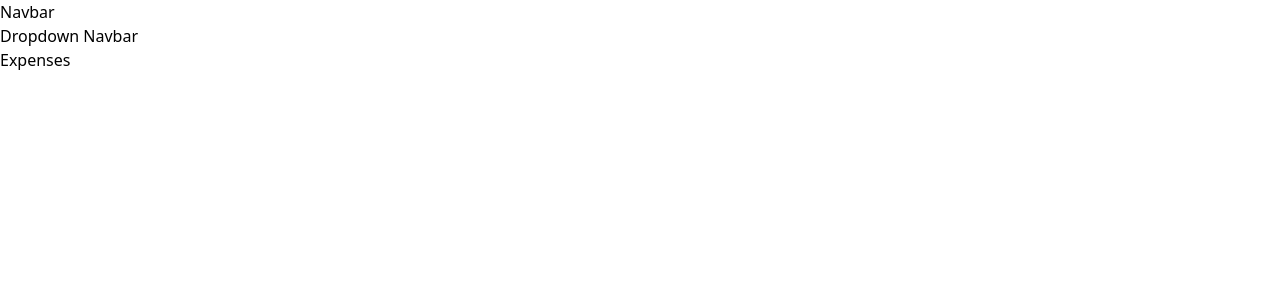
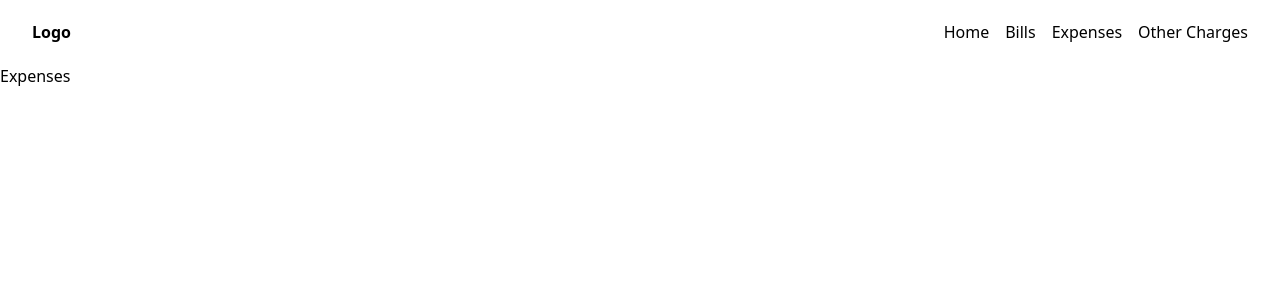
Before and after one commit to mayaheilpern/PennyWise, a React (Create React App) app in the folder project-2/: page /expense in a window 1280 px wide. Shown: the top 300 px of the page. Built offline with nearby package versions, Linux system fonts and the light colour scheme; no server answers.

Commit message:
created base table on bill

```diff
--- a/project-2/src/App.js
+++ b/project-2/src/App.js
@@ -1,3 +1,4 @@
+import { useState, useEffect } from "react";
 import { Routes, Route } from "react-router-dom";
 import Navbar from "./Components/Navbar";
 import DropdownNav from "./Components/DropdownNav";
@@ -7,10 +8,29 @@ import Expense from "./Components/Expense";
 import Other from "./Components/Other";
 
 function App() {
+
+  const [toggle, setToggle] = useState(false);
+
+  const open = () => {
+    setToggle(!toggle);
+  }
+
+  useEffect(() => {
+    const hideMenu = () => {
+      if (window.innerWidth >= 768 && toggle === true) {
+        setToggle(false)
+      }
+    }
+    window.addEventListener("resize", hideMenu)
+    return () => {
+      window.removeEventListener("resize", hideMenu)
+    }
+  });
+
   return (
     <>
-      <Navbar />
-      <DropdownNav />
+      <Navbar open={open}/>
+      <DropdownNav open={open} toggle={toggle}/>
       <Routes>
         <Route path="/" element={<Home />} />
         <Route path="/bill" element={<Bill />} />
--- a/project-2/src/Components/Bill.jsx
+++ b/project-2/src/Components/Bill.jsx
@@ -1,9 +1,36 @@
-import React from 'react'
+import { useState, useEffect } from 'react';
+import api from "../services/bill";
+import Tables from "./Tables";
 
 export default function Bill() {
+
+  const [data, setData] = useState([]);
+  const [loading, setLoading] = useState(true);
+
+  useEffect(() => {
+    const request = async () => {
+      setLoading(true);
+      const res = await api.get();
+      setData(res.data.records);
+      setLoading(false);
+    }
+    request();
+  }, []);
+
+  let total = data.reduce((a, v) => a = a + v.fields.amount, 0);
+
   return (
     <div>
-      Bills
+      <h1>Bills</h1>
+      {loading ? (
+        <span>Loading...</span>
+        ) : (
+          <>
+            <Tables data={data} />
+            <h3 className="text-center">{`Total $${total}`}</h3>
+          </>
+        )
+      }
     </div>
   )
 }
--- a/project-2/src/Components/DropdownNav.jsx
+++ b/project-2/src/Components/DropdownNav.jsx
@@ -1,9 +1,15 @@
-import React from 'react'
+import { Link } from 'react-router-dom';
 
-export default function DropdownNav() {
+export default function({open, toggle}) {
   return (
-    <div>
-      Dropdown Navbar
+    <div
+      className={toggle ? "grid grid-rows-5 text-center items-center bg-black text-black" : "hidden"}
+      onClick={open}
+    >
+      <Link to="/" className="hover:text-gray-300">Home</Link>
+      <Link to="/bill" className="hover:text-gray-300">Bills</Link>
+      <Link to="/expense" className="hover:text-gray-300">Expenses</Link>
+      <Link to="/other" className="hover:text-gray-300">Other Charges</Link>
     </div>
   )
 }
--- a/project-2/src/Components/Navbar.jsx
+++ b/project-2/src/Components/Navbar.jsx
@@ -1,9 +1,27 @@
-import React from 'react'
+import { Link } from "react-router-dom";
 
-export default function Navbar() {
+export default function Navbar({open}) {
+
   return (
-    <div>
-      Navbar
-    </div>
+    <nav className="text-blacj">
+      <div className="px-8 py-5 mx-auto flex justify-between">
+        <Link to="/" className="font-bold hover:text-gray-300">
+          <h1>Logo</h1>
+        </Link>
+        <div className="hidden md:flex flex space-x-4">
+          <Link to="/" className="hover:text-gray-300">Home</Link>
+          <Link to="/bill" className="hover:text-gray-300">Bills</Link>
+          <Link to="/expense" className="hover:text-gray-300">Expenses</Link>
+          <Link to="/other" className="hover:text-gray-300">Other Charges</Link>
+        </div>
+        <div className="md:hidden flex cursor-pointer">
+          <button className="hover:text-gray-300" onClick={open}>
+            <svg xmlns="http://www.w3.org/2000/svg" className="h-6 w-6" fill="none" viewBox="0 0 24 24" stroke="currentColor">
+              <path strokeLinecap="round" strokeLinejoin="round" strokeWidth={2} d="M4 6h16M4 12h16M4 18h16" />
+            </svg>
+          </button>
+        </div>
+      </div>
+    </nav>
   )
 }
--- /dev/null
+++ b/project-2/src/Components/Tables.jsx
@@ -0,0 +1,25 @@
+export default function Tables({ data }) {
+
+  return (
+    <table className="w-full md:w-8/12">
+      <thead className="bg-gray-50 border-b-3 border-gray-800">
+        <tr className="pl-10">
+          <th className="p-3 text-sm font-semibold tracking-wide text-center">Name</th>
+          <th className="p-3 text-sm font-semibold tracking-wide text-center">Amount</th>
+          <th className="p-3 text-sm font-semibold tracking-wide text-center">Date</th>
+        </tr>
+      </thead>
+      <tbody>
+        {data.map((i) => {
+          return (
+            <tr key={i.id} className="hover:bg-gray-50 pl-10 border-b-10 border-gray-900">
+              <td className="text-center p-3 text-sm">{i.fields.name}</td>
+              <td className="text-center p-3 text-sm">{`$${i.fields.amount}`}</td>
+              <td className="text-center p-3 text-sm">{i.fields.date}</td>
+            </tr>
+          )
+        })}
+      </tbody>
+    </table>
+  )
+}
--- a/project-2/src/services/bill.js
+++ b/project-2/src/services/bill.js
@@ -1,7 +1,7 @@
 import axios from "axios";
 
-const BASE = proccess.env.REACT_APP_API_BASE;
-const KEY = proccess.env.REACT_APP_API_KEY;
+const BASE = process.env.REACT_APP_API_BASE;
+const KEY = process.env.REACT_APP_API_KEY;
 
 const baseURL = `https://api.airtable.com/v0/${BASE}/bill`
 
--- a/project-2/src/services/expense.js
+++ b/project-2/src/services/expense.js
@@ -1,7 +1,7 @@
 import axios from "axios";
 
-const BASE = proccess.env.REACT_APP_API_BASE;
-const KEY = proccess.env.REACT_APP_API_KEY;
+const BASE = process.env.REACT_APP_API_BASE;
+const KEY = process.env.REACT_APP_API_KEY;
 
 const baseURL = `https://api.airtable.com/v0/${BASE}/expense`
 
--- a/project-2/src/services/other.js
+++ b/project-2/src/services/other.js
@@ -1,7 +1,7 @@
 import axios from "axios";
 
-const BASE = proccess.env.REACT_APP_API_BASE;
-const KEY = proccess.env.REACT_APP_API_KEY;
+const BASE = process.env.REACT_APP_API_BASE;
+const KEY = process.env.REACT_APP_API_KEY;
 
 const baseURL = `https://api.airtable.com/v0/${BASE}/other`
 
```
